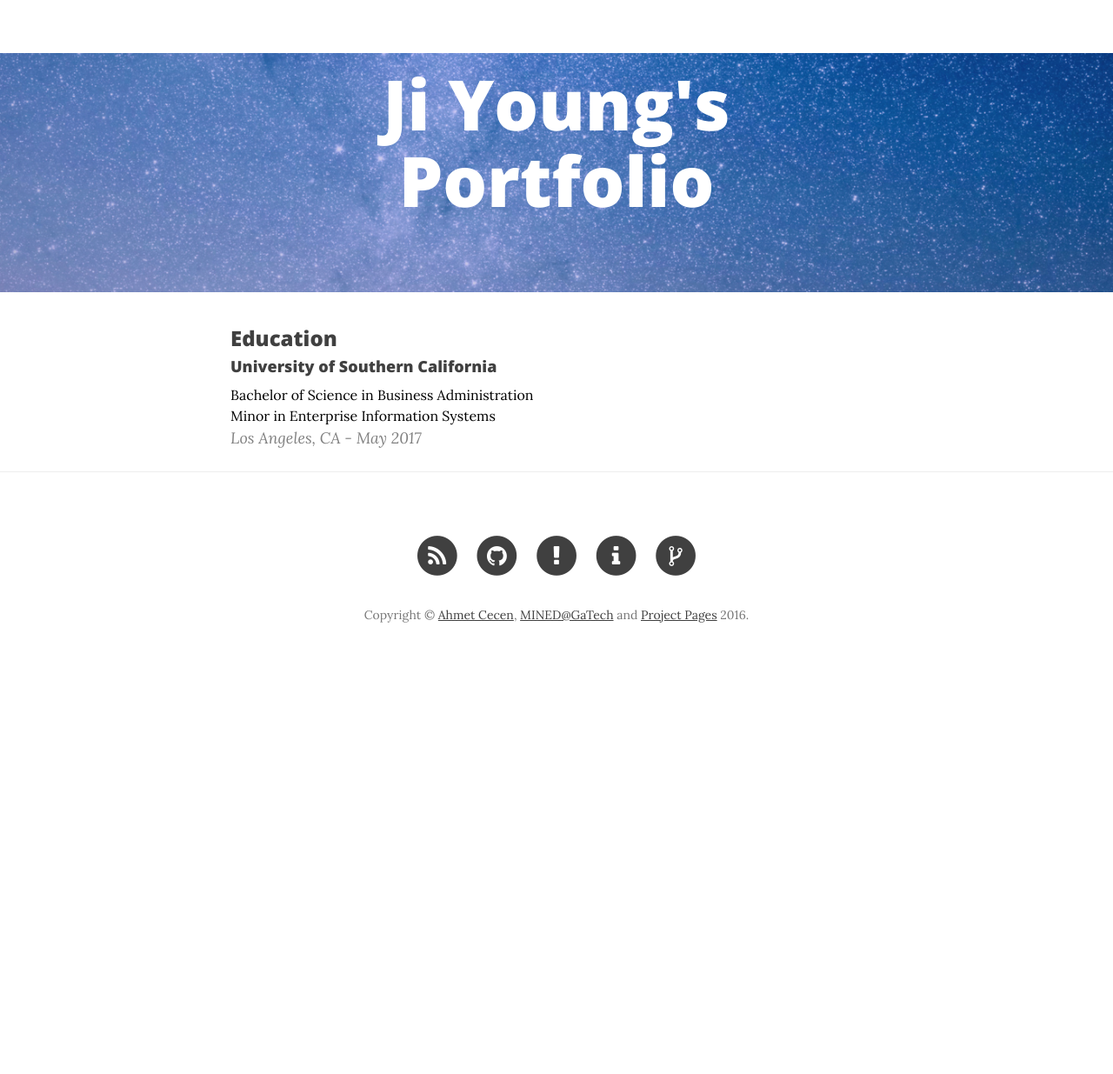
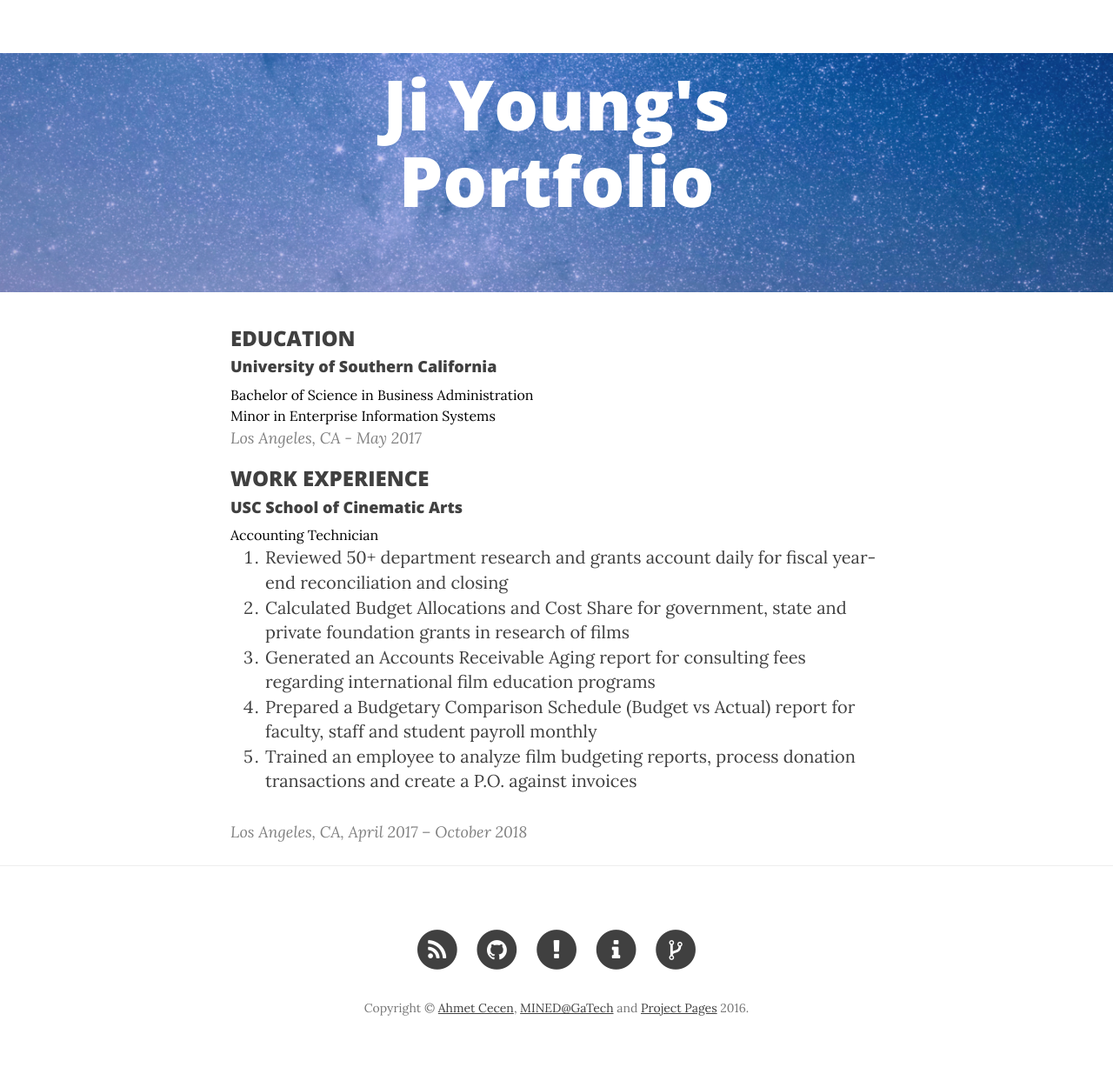
Before and after one commit to jiyoungo/jiyoungo.github.io, a Jekyll site: the page built from index.html, in a window 1280 px wide. Shown: the whole page at 87% size. Built offline with Jekyll 4.4.1, drawn with Linux system fonts in a browser that asks for light colours; nearby versions of some CDN libraries; the list of posts is cut into pages by our own code; before the commit the page ends 900 px from its top, so only the background shows below that.

Commit message:
add work experience

```diff
--- a/index.html
+++ b/index.html
@@ -9,7 +9,7 @@
     }
 </style>
 
-<h3 class="resume-title">Education</h3>
+<h3 class="resume-title">EDUCATION</h3>
 <div class="post-preview">
     <h4 class="post-title">
         University of Southern California
@@ -20,6 +20,26 @@
     </p>
     <p class="post-meta" style="margin-bottom:5px">
         Los Angeles, CA - May 2017
+    </p>
+</div>
+
+<h3 class="resume-title">WORK EXPERIENCE</h3>
+<div class="post-preview">
+    <h4 class="post-title">
+        USC School of Cinematic Arts
+    </h4>
+    <p class="post-body">
+        Accounting Technician
+        <ol>
+            <li> Reviewed 50+ department research and grants account daily for fiscal year-end reconciliation and closing </li>
+            <li> Calculated Budget Allocations and Cost Share for government, state and private foundation grants in research of films </li>
+            <li> Generated an Accounts Receivable Aging report for consulting fees regarding international film education programs </li>
+            <li> Prepared a Budgetary Comparison Schedule (Budget vs Actual) report for faculty, staff and student payroll monthly</li>
+            <li> Trained an employee to analyze film budgeting reports, process donation transactions and create a P.O. against invoices</li>
+        </ol>
+    </p>
+    <p class="post-meta" style="margin-bottom:5px">
+        Los Angeles, CA, April 2017 – October 2018
     </p>
 </div>
 
```
